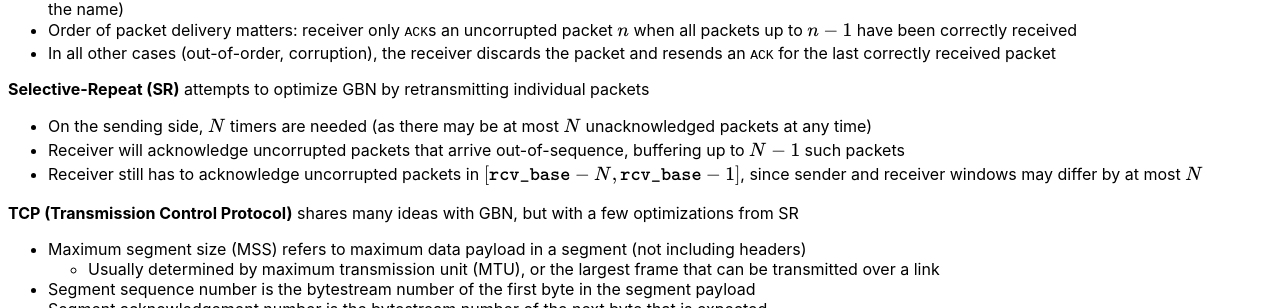
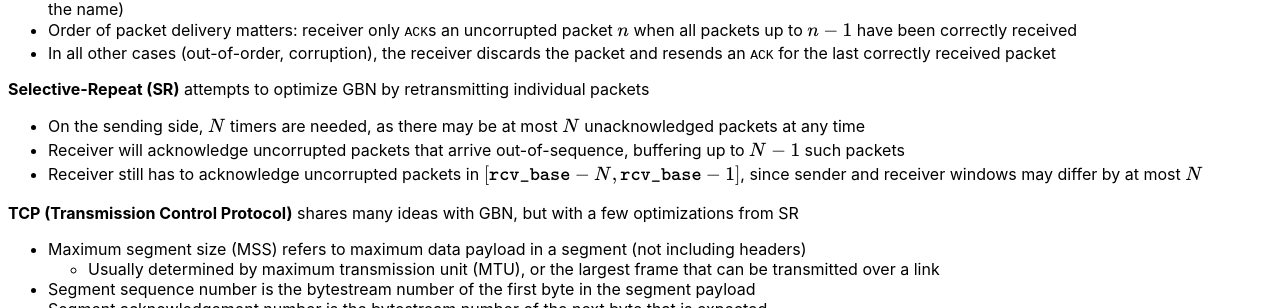
Before and after one commit to notkevin12/site, a Jekyll site: the page built from networking.md, in a window 1280 px wide and 900 px high, scrolled down 2413 px. Shown: the part 144-452 px from the top of the window. Built offline with Jekyll 4.4.1, drawn with Linux system fonts in a browser that asks for light colours; our own code applies the rules of GitHub Pages for plain Markdown files; some of the changed text lies outside the part shown.

```diff
--- a/networking.md
+++ b/networking.md
@@ -139,7 +139,7 @@ __Go-Back-N (GBN)__: only N unacknowledged packets are allowed in the pipeline a
 
 __Selective-Repeat (SR)__ attempts to optimize GBN by retransmitting individual packets
 
-- On the sending side, $$N$$ timers are needed (as there may be at most $$N$$ unacknowledged packets at any time)
+- On the sending side, $$N$$ timers are needed, as there may be at most $$N$$ unacknowledged packets at any time
 - Receiver will acknowledge uncorrupted packets that arrive out-of-sequence, buffering up to $$N-1$$ such packets
 - Receiver still has to acknowledge uncorrupted packets in $$[\texttt{rcv\_base} - N, \texttt{rcv\_base} - 1]$$, since sender and receiver windows may differ by at most $$N$$
 
```
Also changed, not shown: other parts of networking.md (+1 -1 lines).
